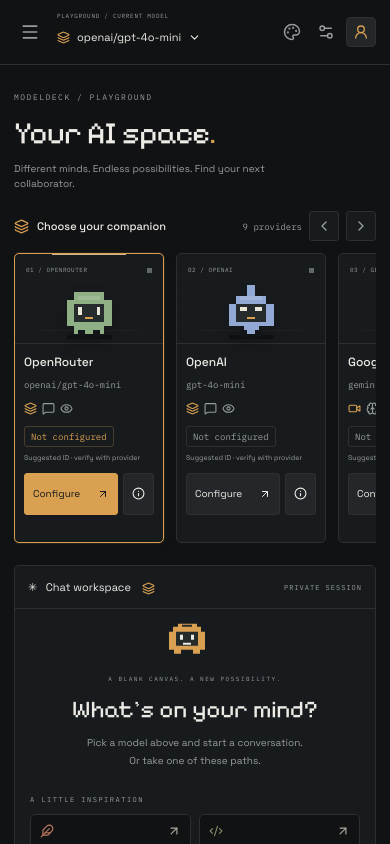
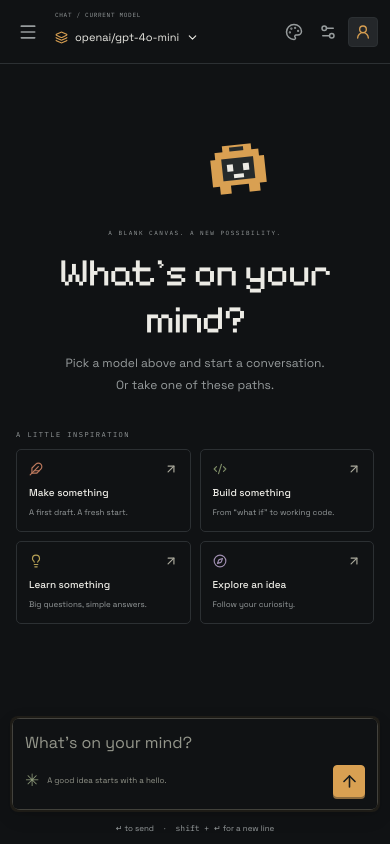
Before and after one commit to blueii24-cmyk/ModelDeck, a React (Vite) app: page / in a window 390 px wide. Built offline with nearby package versions, Linux system fonts and the light colour scheme.

Commit message:
ui: separate chat and model playground views

```diff
--- a/src/Dashboard.jsx
+++ b/src/Dashboard.jsx
@@ -10,6 +10,7 @@
   ShieldCheck,
   Info,
   UserRound,
+  MessageSquare,
 } from "lucide-react";
 export const dashboardAction = (action, extra = {}) =>
   window.dispatchEvent(
@@ -86,9 +87,14 @@
             Different minds. Endless possibilities. Find your next collaborator.
           </p>
         </div>
-        <span className="local-badge">
-          <ShieldCheck size={14} /> Local-first workspace
-        </span>
+        <div className="dashboard-actions">
+          <span className="local-badge">
+            <ShieldCheck size={14} /> Local-first workspace
+          </span>
+          <button className="dashboard-open-chat" onClick={() => dashboardAction("chat")}>
+            <MessageSquare size={14} /> Open chat <ArrowUpRight size={14} />
+          </button>
+        </div>
       </div>
       <div className="section-title">
         <h2>
--- a/src/dashboard.css
+++ b/src/dashboard.css
@@ -1317,3 +1317,266 @@
     visibility: visible;
   }
 }
+
+
+/* Separate, first-class pages: chat and model playground never share the canvas. */
+.playground-heading {
+  display: none;
+  min-width: 0;
+  flex: 1;
+  flex-direction: column;
+  justify-content: center;
+  gap: 5px;
+}
+.playground-heading strong {
+  font: 19px/1.2 "Pixelify Sans", monospace;
+  color: var(--text);
+}
+.dashboard-actions {
+  display: flex;
+  align-items: center;
+  justify-content: flex-end;
+  gap: 14px;
+}
+.dashboard-open-chat {
+  display: inline-flex;
+  align-items: center;
+  justify-content: center;
+  gap: 8px;
+  min-height: 39px;
+  padding: 9px 13px;
+  border: 1px solid var(--accent);
+  border-radius: 4px;
+  color: #171a1c;
+  background: var(--accent);
+  box-shadow: 0 2px 0 #8c6b3e;
+  font-size: 11px;
+  white-space: nowrap;
+}
+.dashboard-open-chat:hover {
+  filter: brightness(1.07);
+}
+html.view-chat .dashboard-scroll {
+  display: flex;
+  flex-direction: column;
+  overflow: hidden;
+  padding: 0;
+  min-height: 0;
+}
+html.view-chat .dashboard {
+  display: none !important;
+}
+html.view-chat .workspace-grid {
+  display: flex;
+  flex: 1;
+  flex-direction: column;
+  min-height: 0;
+  gap: 0;
+  padding: 0;
+  overflow: hidden;
+}
+html.view-chat .workspace-info {
+  display: none !important;
+}
+html.view-chat .chat-workspace {
+  height: auto;
+  flex: 1;
+  min-height: 0;
+  border: 0;
+  border-radius: 0;
+  box-shadow: none;
+  background: var(--bg);
+}
+html.view-chat .workspace-title {
+  display: none;
+}
+html.view-chat .chat {
+  width: min(900px, 100%);
+  max-width: 900px;
+  margin: 0 auto;
+  padding: 0 28px;
+  flex: 1;
+  min-height: 0;
+  overflow: auto;
+}
+html.view-chat .welcome {
+  width: 100%;
+  max-width: 720px;
+  margin: auto;
+  padding: 30px 0;
+  flex-shrink: 0;
+}
+html.view-chat .welcome[hidden] {
+  display: none !important;
+}
+html.view-chat .messages:not(:empty) {
+  padding: 24px 0;
+}
+html.view-chat .composer-wrap {
+  flex: 0 0 auto;
+  width: min(900px, 100%);
+  max-width: 900px;
+  margin: 0 auto;
+  padding: 12px 28px max(12px, env(safe-area-inset-bottom));
+  background: var(--bg);
+}
+html.view-chat .main-footer {
+  display: none;
+}
+html.view-chat .top {
+  flex: 0 0 70px;
+  padding: 0 28px;
+}
+html.view-chat .model-area {
+  min-width: 0;
+  flex: 1;
+}
+html.view-chat .model-control {
+  min-width: 0;
+}
+html.view-playground .workspace-grid {
+  display: none !important;
+}
+html.view-playground .model-indicator,
+html.view-playground .model-control {
+  display: none !important;
+}
+html.view-playground .playground-heading {
+  display: flex;
+}
+html.view-playground .dashboard-scroll {
+  overflow: auto;
+  padding: 0 28px;
+}
+html.view-playground .dashboard {
+  width: 100%;
+  max-width: 1500px;
+  margin: 0 auto;
+  padding-top: 34px;
+}
+html.view-playground .dashboard-intro {
+  align-items: center;
+  padding-bottom: 10px;
+}
+html.view-playground .dashboard-intro h1 {
+  font-size: clamp(32px, 3vw, 43px);
+}
+html.view-playground .section-title {
+  margin-top: 32px;
+}
+html.view-playground .model-gallery {
+  padding-bottom: 18px;
+}
+html.view-playground .main-footer {
+  margin-top: auto;
+}
+html.view-playground .playground-nav {
+  color: var(--accent);
+  background: var(--accent-soft);
+  border-left: 2px solid var(--accent);
+  border-radius: 2px;
+}
+html.view-chat .chat-nav {
+  color: var(--accent);
+  background: var(--accent-soft);
+  border-left: 2px solid var(--accent);
+  border-radius: 2px;
+}
+@media (max-width: 900px) {
+  .dashboard-actions .local-badge {
+    display: none;
+  }
+}
+@media (max-width: 760px) {
+  html.view-chat .top {
+    flex-basis: 64px;
+    padding: 0 12px;
+    gap: 6px;
+  }
+  html.view-chat .chat {
+    padding: 0 16px;
+  }
+  html.view-chat .welcome {
+    padding: 24px 0;
+  }
+  html.view-chat .welcome-art {
+    height: 86px;
+    transform: none;
+  }
+  html.view-chat .friend-stage {
+    left: 60px;
+    top: 8px;
+    transform: rotate(-6deg);
+  }
+  html.view-chat .friend-stage .pixel-friend {
+    width: 58px;
+    height: 58px;
+  }
+  html.view-chat .welcome h1 {
+    font-size: clamp(35px, 10vw, 48px);
+  }
+  html.view-chat .welcome p {
+    font-size: 12px;
+  }
+  html.view-chat .quest-label {
+    margin-top: 24px;
+  }
+  html.view-chat .quests {
+    grid-template-columns: repeat(2, minmax(0, 1fr));
+    gap: 9px;
+  }
+  html.view-chat .quest {
+    padding: 12px;
+  }
+  html.view-chat .composer-wrap {
+    padding: 10px 12px max(10px, env(safe-area-inset-bottom));
+  }
+  html.view-playground .top {
+    flex-basis: 62px;
+    padding: 0 12px;
+  }
+  html.view-playground .dashboard-scroll {
+    padding: 0 14px;
+  }
+  html.view-playground .dashboard {
+    padding-top: 20px;
+  }
+  html.view-playground .dashboard-intro {
+    align-items: flex-start;
+  }
+  html.view-playground .dashboard-intro h1 {
+    font-size: 30px;
+  }
+  html.view-playground .dashboard-intro p {
+    max-width: 280px;
+  }
+  html.view-playground .dashboard-actions {
+    align-items: flex-start;
+  }
+  html.view-playground .dashboard-open-chat {
+    min-height: 36px;
+    padding: 8px;
+    font-size: 10px;
+  }
+  html.view-playground .section-title {
+    margin-top: 23px;
+  }
+  .playground-heading strong {
+    font-size: 16px;
+  }
+}
+@media (max-width: 430px) {
+  html.view-playground .dashboard-intro {
+    display: block;
+  }
+  html.view-playground .dashboard-actions {
+    justify-content: flex-start;
+    margin-top: 16px;
+  }
+  html.view-playground .section-title {
+    align-items: flex-start;
+  }
+  html.view-chat .welcome h1 {
+    letter-spacing: -1px;
+  }
+}
--- a/src/main.jsx
+++ b/src/main.jsx
@@ -1,4 +1,4 @@
-import ModelPicker,{ActiveModelCapabilities} from './models/ModelPicker';
+import ModelPicker from './models/ModelPicker';
 import React, { useEffect, useState } from 'react';
 import { createRoot } from 'react-dom/client';
 import { Plus, MessageSquare, Plug, Palette, Trash2, ArrowUp, ArrowUpRight, Menu, Code2, Lightbulb, Feather, Compass, Settings2, HelpCircle, X } from 'lucide-react';
@@ -22,16 +22,17 @@
 const quests=[{icon:Feather,title:'Make something',desc:'A first draft. A fresh start.',prompt:'Help me write something creative. Ask me what I have in mind.',color:'peach'}, {icon:Code2,title:'Build something',desc:'From “what if” to working code.',prompt:'Help me build a responsive website. First ask what I want to create. When ready, return a complete self-contained HTML document in an html code fence, with inline CSS and JavaScript, no external libraries or assets, so I can use the built-in website preview.',color:'green'}, {icon:Lightbulb,title:'Learn something',desc:'Big questions, simple answers.',prompt:'Explain a difficult concept simply. Ask what I want to learn.',color:'yellow'}, {icon:Compass,title:'Explore an idea',desc:'Follow your curiosity.',prompt:'Help me brainstorm and explore a new idea. Ask what I am thinking about.',color:'purple'}];
 function Quests(){const [selected,setSelected]=useState(null);return <div className="quests">{quests.map(({icon:Icon,...q},i)=><button key={q.title} className={'quest '+q.color+(selected===i?' picked':'')} onClick={()=>{setSelected(i);const input=document.getElementById('prompt');input.value=q.prompt;input.dispatchEvent(new Event('input',{bubbles:true}));input.focus();}}><span className="quest-top"><Icon size={20}/><ArrowUpRight size={16}/></span><strong>{q.title}</strong><span>{q.desc}</span></button>)}</div>}
 function Help(){const [open,setOpen]=useState(false);return <><button className="help-button" onClick={()=>setOpen(!open)} aria-expanded={open}><HelpCircle size={15}/> Quick start <ArrowUpRight size={13}/></button>{open&&<div className="quick-help"><strong>Ready, player one?</strong><p>1. Open Connections and add a provider API key.</p><p>2. Pick your model in the top bar.</p><p>3. Ask away. Your chats stay in this browser.</p><small>Keys are stored locally, unencrypted. Provider usage fees apply.</small></div>}</>}
-function App(){useEffect(()=>{initializeWorkspace();},[]);return <div className="app">
+function setView(view){const playground=view==='playground';document.documentElement.classList.toggle('view-playground',playground);document.documentElement.classList.toggle('view-chat',!playground);if(!playground)requestAnimationFrame(()=>document.getElementById('prompt')?.focus({preventScroll:true}));}
+function App(){useEffect(()=>{const onView=e=>setView(e.detail?.view==='playground'?'playground':'chat');window.addEventListener('modeldeck:view',onView);setView('chat');initializeWorkspace();return()=>window.removeEventListener('modeldeck:view',onView);},[]);return <div className="app">
 <aside className="side" id="side">
 <a className="brand" href="./" aria-label="ModelDeck home"><span className="brand-icon"><PixelFriend small/></span>ModelDeck<span className="brand-dot">▪</span></a>
-<SidebarToggle/><button className="close-sidebar" id="closeSidebar" aria-label="Close sidebar"><X size={18}/></button><div className="side-caption">YOUR AI PLAYGROUND</div><button className="navbtn playground-nav" onClick={()=>{document.documentElement.classList.add("models-expanded");document.querySelector(".dashboard").scrollIntoView({behavior:matchMedia("(prefers-reduced-motion: reduce)").matches?"instant":"smooth"});document.getElementById("side").classList.remove("open");document.getElementById("drawerShade").classList.remove("open")}}><Code2 size={17}/> Model playground</button>
+<SidebarToggle/><button className="close-sidebar" id="closeSidebar" aria-label="Close sidebar"><X size={18}/></button><div className="side-caption">YOUR AI PLAYGROUND</div><button className="navbtn playground-nav" id="playgroundNav" onClick={()=>{window.dispatchEvent(new CustomEvent("modeldeck:view",{detail:{view:"playground"}}));document.getElementById("side").classList.remove("open");document.getElementById("drawerShade").classList.remove("open");document.getElementById("menu").setAttribute("aria-expanded","false")}}><Code2 size={17}/> Model playground</button><button className="navbtn chat-nav" id="chatHome" onClick={()=>{window.dispatchEvent(new CustomEvent("modeldeck:view",{detail:{view:"chat"}}));document.getElementById("side").classList.remove("open");document.getElementById("drawerShade").classList.remove("open");document.getElementById("menu").setAttribute("aria-expanded","false")}}><MessageSquare size={17}/> Chat</button>
 <button className="new" id="newChat" title="New chat"><Plus size={17}/> New chat <kbd>+</kbd></button>
 <div className="side-label">YOUR CHATS <span>↓</span></div><nav className="history" id="history" aria-label="Recent chats"/>
 <div className="empty-history"><MessageSquare size={18}/><span>A clean slate.<br/>Your next idea starts here.</span></div>
 <div className="side-bottom"><div className="connection-card"><span className="tiny-cartridge">▥</span><div>Your keys. Your models.<small>One happy little workspace.</small></div></div><button className="navbtn" id="connections" title="Connections"><Plug size={17}/> Connections <span>↗</span></button><button className="navbtn" id="appearance" title="Settings"><Palette size={17}/> Settings <span id="themeLabel" hidden/></button><button className="navbtn" id="clear" title="Clear chats"><Trash2 size={16}/> Clear chats</button><div className="sidebar-footer"><span><i/> LOCAL SAVE ON</span><span>v.02</span></div></div>
 </aside>
-<main className="main"><header className="top"><div className="model-area"><button className="iconbtn mobile-menu" id="menu" aria-label="Open navigation"><Menu size={20}/></button><span className="model-indicator"/><div className="model-control"><span className="micro-label">PLAYGROUND / CURRENT MODEL</span><ModelPicker/></div></div><div className="top-actions"><ConnectionBadge/><span className="header-divider"/><button className="iconbtn" id="topAppearance" aria-label="Change appearance"><Palette size={18}/></button><button className="iconbtn" id="topConnections" aria-label="Manage connections"><Settings2 size={18}/></button><LocalProfile/></div></header><div className="dashboard-scroll"><Dashboard/><div className="workspace-grid"><div className="chat-workspace"><div className="workspace-title"><span>✳ &nbsp; Chat workspace <ActiveModelCapabilities/></span><span>PRIVATE SESSION</span></div>
+<main className="main"><header className="top"><div className="model-area"><button className="iconbtn mobile-menu" id="menu" aria-label="Open navigation"><Menu size={20}/></button><span className="model-indicator"/><div className="model-control"><span className="micro-label">CHAT / CURRENT MODEL</span><ModelPicker/></div></div><div className="playground-heading"><span className="micro-label">MODELDECK / EXPLORE</span><strong>Model playground</strong></div><div className="top-actions"><ConnectionBadge/><span className="header-divider"/><button className="iconbtn" id="topAppearance" aria-label="Change appearance"><Palette size={18}/></button><button className="iconbtn" id="topConnections" aria-label="Manage connections"><Settings2 size={18}/></button><LocalProfile/></div></header><div className="dashboard-scroll"><Dashboard/><div className="workspace-grid"><div className="chat-workspace">
 <section className="chat" id="chat" aria-label="Conversation"><div className="welcome" id="welcome"><div className="welcome-art"><div className="friend-stage"><PixelFriend/></div></div><div className="eyebrow">A BLANK CANVAS. A NEW POSSIBILITY.</div><h1>What’s on your mind?</h1><p>Pick a model above and start a conversation.<br/>Or take one of these paths.</p><div className="quest-label"><span>A LITTLE INSPIRATION</span></div><Quests/></div><div className="messages" id="messages" aria-live="polite"/></section>
 <div className="composer-wrap"><div className="composer-shell"><form className="composer" id="form"><textarea id="prompt" rows="1" placeholder="What’s on your mind?" aria-label="Message ModelDeck"/><div className="composer-toolbar"><span><span className="mini-spark">✳</span> <span id="composerHint">A good idea starts with a hello.</span></span><button className="send" id="send" type="submit" aria-label="Send message"><ArrowUp size={19}/></button></div></form></div><div className="hint"><span><kbd>↵</kbd> to send <span className="hint-dot">·</span> <kbd>shift + ↵</kbd> for a new line</span><span>AI can make mistakes. Stay curious.</span></div><div id="requestProgressAnnouncer" className="quest-announcer" role="status" aria-label="Request progress" aria-live="polite" aria-atomic="true"/><div className="status" id="status" role="status" aria-live="polite"/></div>
 </div><WorkspaceInfo/></div><footer className="main-footer"><span><i/> NO SUBSCRIPTIONS. JUST POSSIBILITIES.</span><Help/></footer></div></main>
```
Also changed, not shown: src/workspace.js (+5 -4 lines).
